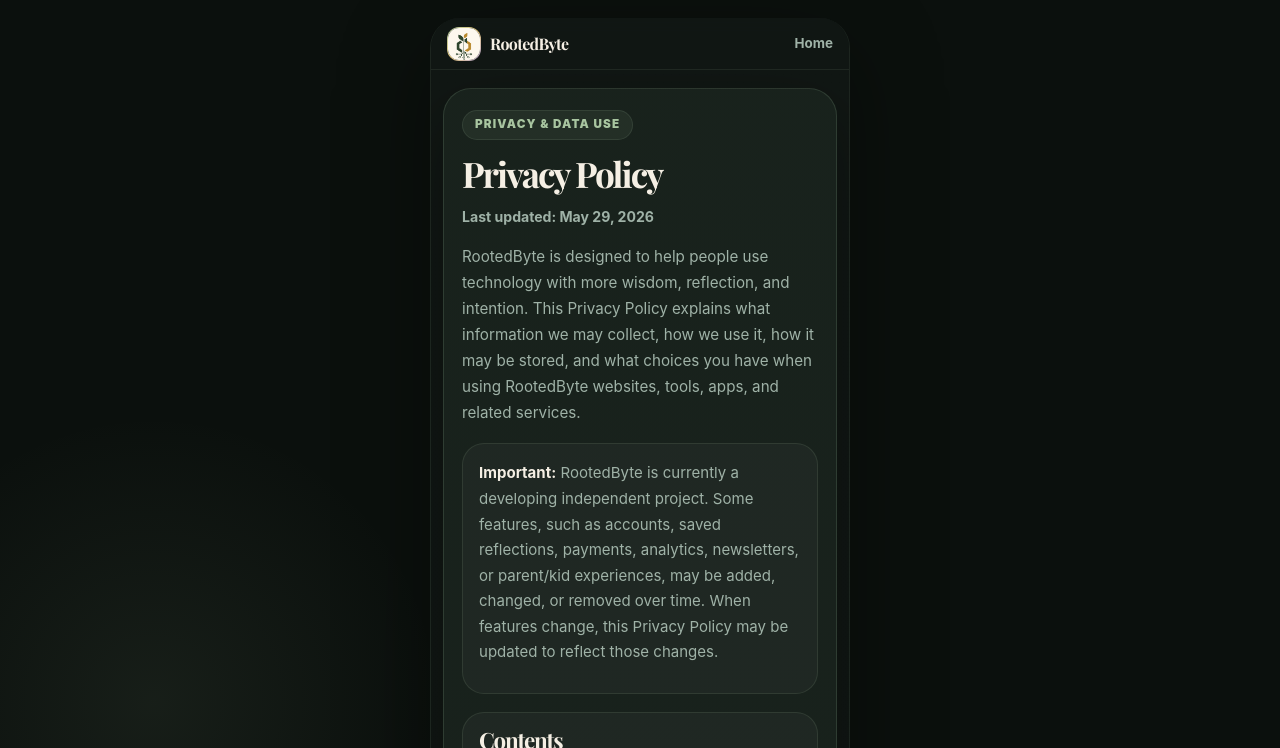
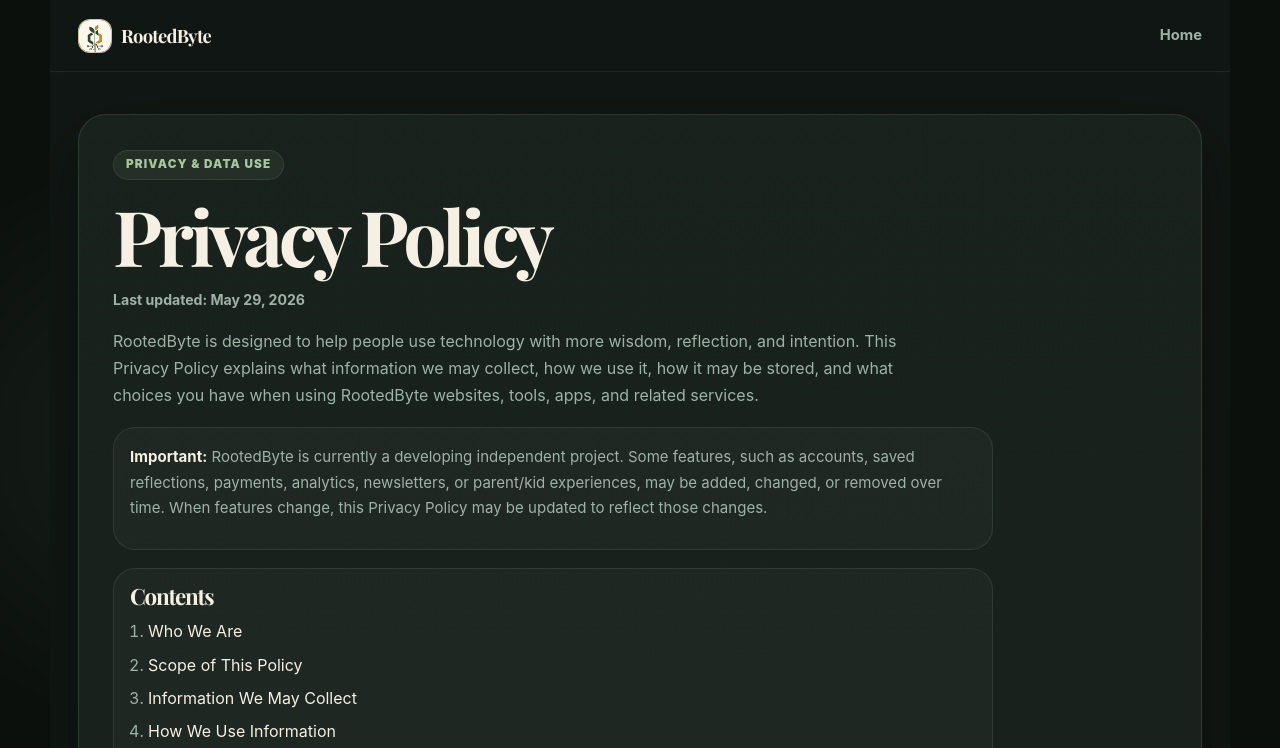
Before and after one commit to ivanrootedbyte/rootedbyte_rebuild, a website: page privacy.html in a window 1280 px wide. Shown: the top 748 px of the page. Drawn offline with nearby package versions, Linux system fonts and the light colour scheme.

Commit message:
Update Desktop view privacy.html

```diff
--- a/privacy.html
+++ b/privacy.html
@@ -352,6 +352,78 @@
         box-shadow: 0 28px 90px rgba(0, 0, 0, 0.36);
       }
     }
+
+    @media (min-width: 980px) {
+  :root {
+    --phone: 1180px;
+  }
+
+  body {
+    padding: 0;
+  }
+
+  .app-shell {
+    width: min(1180px, calc(100% - 48px));
+    min-height: 100vh;
+    border-left: 0;
+    border-right: 0;
+    border-radius: 0;
+    box-shadow: none;
+  }
+
+  .app-header {
+    height: 72px;
+    padding: 0 28px;
+  }
+
+  .brand-name {
+    font-size: 1.15rem;
+  }
+
+  .header-link {
+    font-size: 0.92rem;
+  }
+
+  .page {
+    padding: 42px 28px 60px;
+  }
+
+  .policy-card {
+    padding: 34px 34px 30px;
+  }
+
+  h1 {
+    font-size: clamp(3rem, 6vw, 4.8rem);
+    max-width: 760px;
+  }
+
+  .intro {
+    max-width: 820px;
+    font-size: 1rem;
+  }
+
+  .notice-box,
+  .toc,
+  .contact-card {
+    max-width: 880px;
+  }
+
+  section {
+    max-width: 920px;
+  }
+
+  .data-table th,
+  .data-table td {
+    padding: 14px 16px;
+    font-size: 0.92rem;
+  }
+
+  .footer-strip {
+    margin-top: 28px;
+    text-align: left;
+  }
+}
+
   </style>
 </head>
 
```
